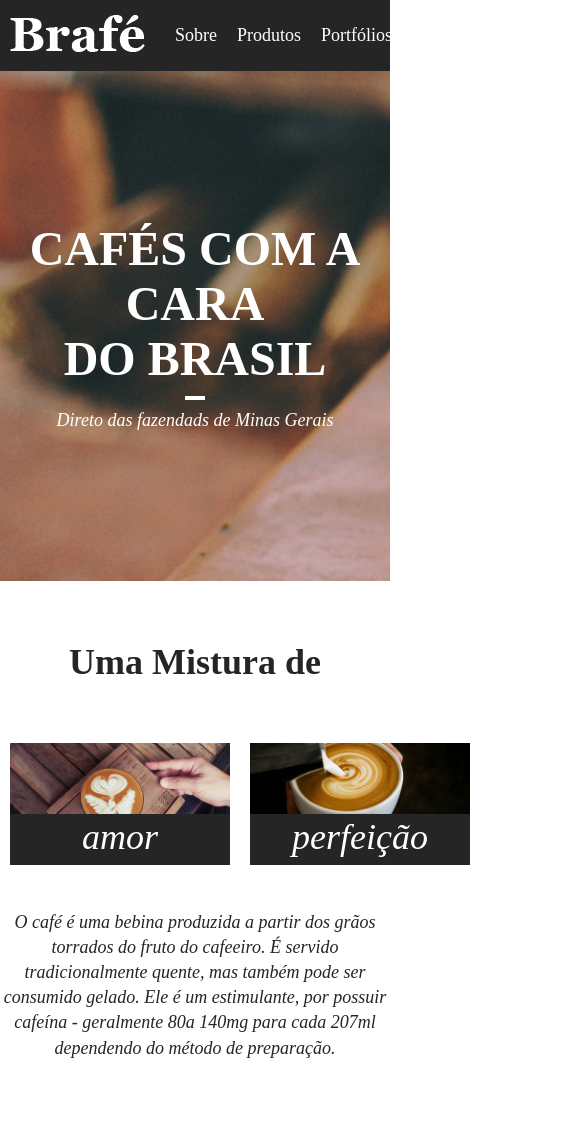
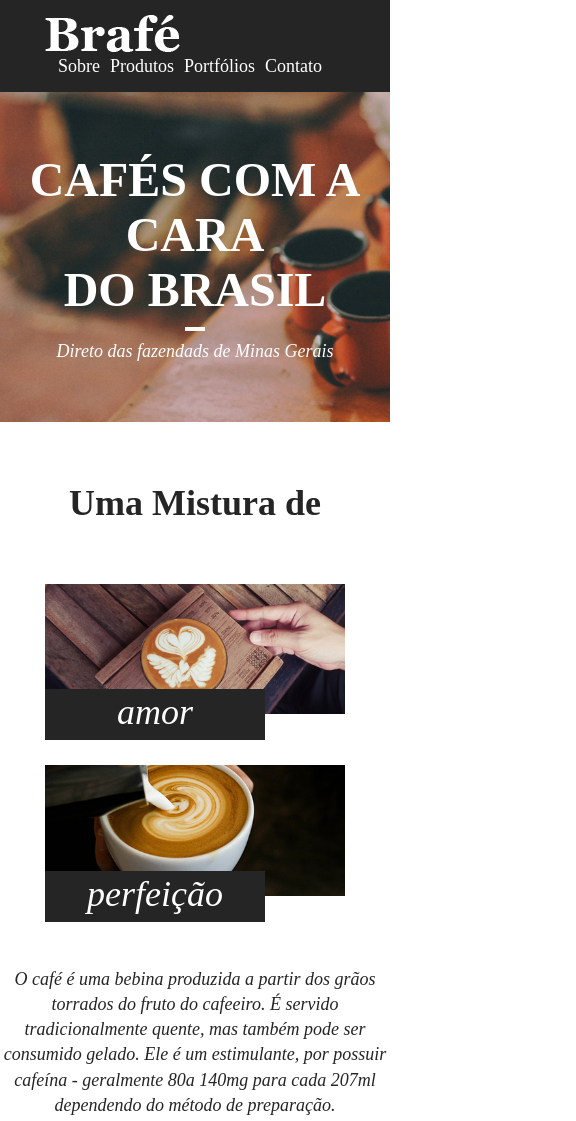
Before and after one commit to sudohorus/Brafe, a plain HTML site: page index.html in a window 390 px wide. Shown: the top 1121 px of the page, 576 px wide, since content can reach past the window. Drawn offline with Linux system fonts and the light colour scheme.

Commit message:
responsividade

```diff
--- /dev/null
+++ b/css/mediaquerie.css
@@ -0,0 +1,31 @@
+@media screen and (max-width: 739px){
+    .container{
+        flex-direction: column;
+        max-width: 300px;
+    }
+    .menu-logo{
+        margin: 0px;
+    }
+    .menu-nav{
+        margin: 0px;
+    }
+    .menu-nav ul li a{
+        padding-left: 0px;
+    }
+    .intro{
+        padding: 60px 0;
+    }
+    .sobre-item, .produtos-item, .locais-info, .locais-img{
+        margin-left: 0px;
+        margin-right: 0px;
+    }
+    .assine-info{
+        margin: 0 0 40px 0;
+    }
+    .assine-form{
+        margin: 0;
+    }
+    .footer-img, .footer p{
+        margin: 10px 0;
+    }
+}
--- a/index.html
+++ b/index.html
@@ -5,6 +5,7 @@
     <meta name="viewport" content="width=device-width, initial-scale=1.0">
     <title>BRAFÉ - CAFETERIA</title>
     <link rel="stylesheet" href="css/main.css">
+    <link rel="stylesheet" href="css/mediaquerie.css">
 </head>
 <body>
     <header class="menu">
```
